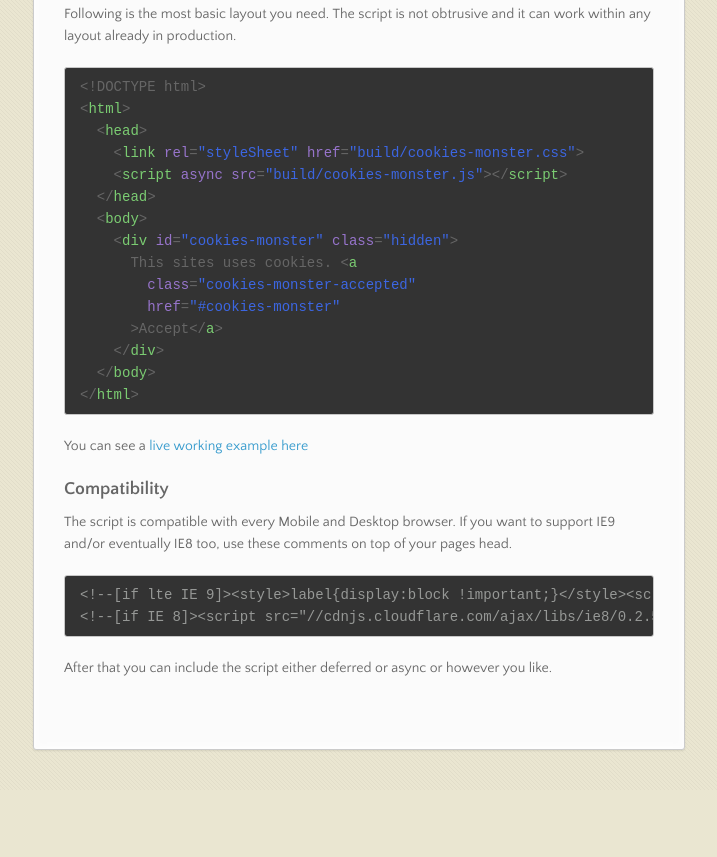
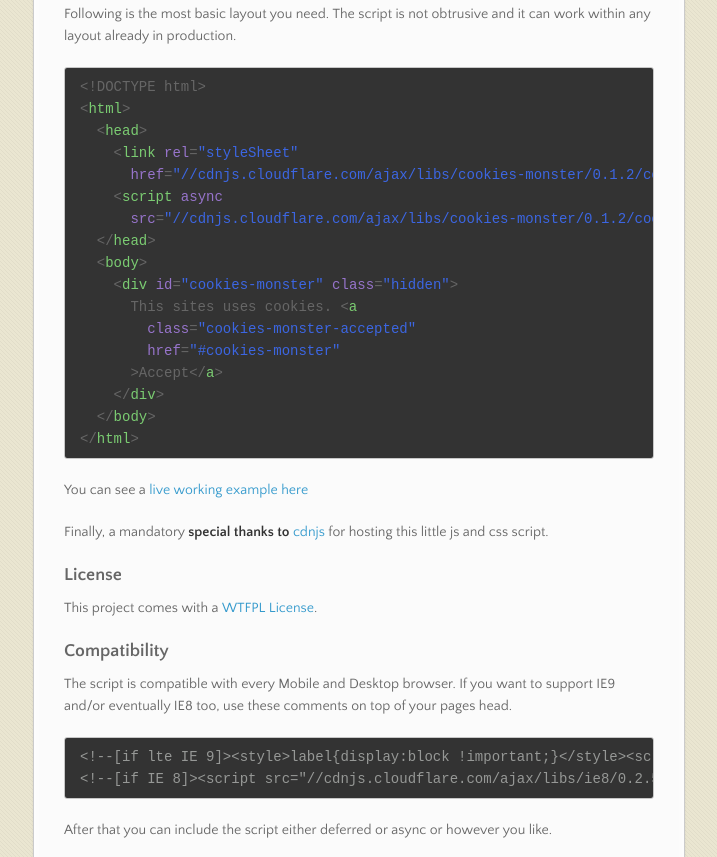
Before and after one commit to WebReflection/cookies-monster, a plain HTML site: page index.html in a window 1280 px wide. Shown: the part 1575-2432 px from the top of the page, without its empty margins (282-999 px from the left). Before the commit the page ends 2365 px from the top, so only its background shows below. Drawn offline with nearby package versions, Linux system fonts and the light colour scheme.

```diff
--- a/index.html
+++ b/index.html
@@ -42,7 +42,7 @@
         <h1>
 <a id="cookies-monster" class="anchor" href="#cookies-monster" aria-hidden="true"><span class="octicon octicon-link"></span></a>cookies-monster</h1>
 
-<p><a href="http://travis-ci.org/WebReflection/cookies-monster"><img src="https://secure.travis-ci.org/WebReflection/cookies-monster.png" alt="build status"></a></p>
+<p><a href="http://travis-ci.org/WebReflection/cookies-monster"><img src="https://secure.travis-ci.org/WebReflection/cookies-monster.svg" alt="build status"></a></p>
 
 <h1>
 <a id="a-simplified-eu-cookie-law-approach" class="anchor" href="#a-simplified-eu-cookie-law-approach" aria-hidden="true"><span class="octicon octicon-link"></span></a>A Simplified EU Cookie Law Approach</h1>
@@ -100,8 +100,10 @@
 <div class="highlight highlight-html"><pre>&lt;!DOCTYPE html&gt;
 &lt;<span class="pl-ent">html</span>&gt;
   &lt;<span class="pl-ent">head</span>&gt;
-    &lt;<span class="pl-ent">link</span> <span class="pl-e">rel</span>=<span class="pl-s"><span class="pl-pds">"</span>styleSheet<span class="pl-pds">"</span></span> <span class="pl-e">href</span>=<span class="pl-s"><span class="pl-pds">"</span>build/cookies-monster.css<span class="pl-pds">"</span></span>&gt;
-<span class="pl-s1">    &lt;<span class="pl-ent">script</span> <span class="pl-e">async</span> <span class="pl-e">src</span>=<span class="pl-s"><span class="pl-pds">"</span>build/cookies-monster.js<span class="pl-pds">"</span></span>&gt;&lt;/<span class="pl-ent">script</span>&gt;</span>
+    &lt;<span class="pl-ent">link</span> <span class="pl-e">rel</span>=<span class="pl-s"><span class="pl-pds">"</span>styleSheet<span class="pl-pds">"</span></span>
+      <span class="pl-e">href</span>=<span class="pl-s"><span class="pl-pds">"</span>//cdnjs.cloudflare.com/ajax/libs/cookies-monster/0.1.2/cookies-monster.css<span class="pl-pds">"</span></span>&gt;
+<span class="pl-s1">    &lt;<span class="pl-ent">script</span> <span class="pl-e">async</span></span>
+<span class="pl-s1">      <span class="pl-e">src</span>=<span class="pl-s"><span class="pl-pds">"</span>//cdnjs.cloudflare.com/ajax/libs/cookies-monster/0.1.2/cookies-monster.js<span class="pl-pds">"</span></span>&gt;&lt;/<span class="pl-ent">script</span>&gt;</span>
   &lt;/<span class="pl-ent">head</span>&gt;
   &lt;<span class="pl-ent">body</span>&gt;
     &lt;<span class="pl-ent">div</span> <span class="pl-e">id</span>=<span class="pl-s"><span class="pl-pds">"</span>cookies-monster<span class="pl-pds">"</span></span> <span class="pl-e">class</span>=<span class="pl-s"><span class="pl-pds">"</span>hidden<span class="pl-pds">"</span></span>&gt;
@@ -114,6 +116,13 @@
 &lt;/<span class="pl-ent">html</span>&gt;</pre></div>
 
 <p>You can see a <a href="http://webreflection.github.io/cookies-monster/test/test.html">live working example here</a></p>
+
+<p>Finally, a mandatory <strong>special thanks to <a href="https://cdnjs.com/">cdnjs</a></strong> for hosting this little js and css script.</p>
+
+<h3>
+<a id="license" class="anchor" href="#license" aria-hidden="true"><span class="octicon octicon-link"></span></a>License</h3>
+
+<p>This project comes with a <a href="http://www.wtfpl.net/">WTFPL License</a>.</p>
 
 <h3>
 <a id="compatibility" class="anchor" href="#compatibility" aria-hidden="true"><span class="octicon octicon-link"></span></a>Compatibility</h3>
```
Also changed, not shown: params.json (+1 -1 lines).
